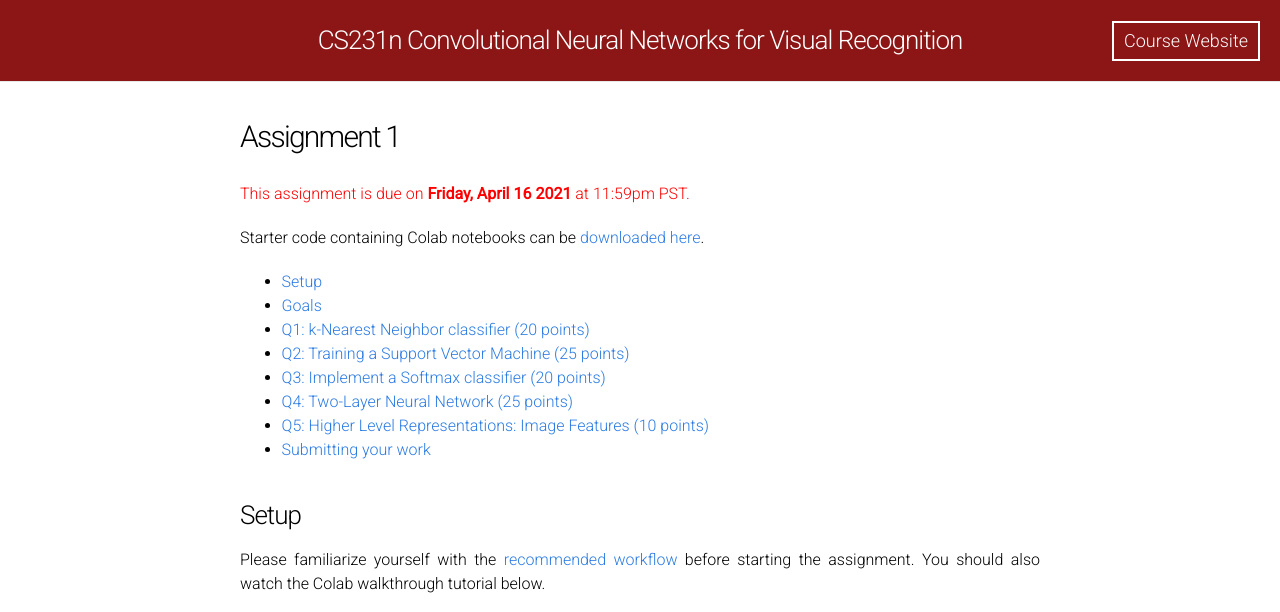
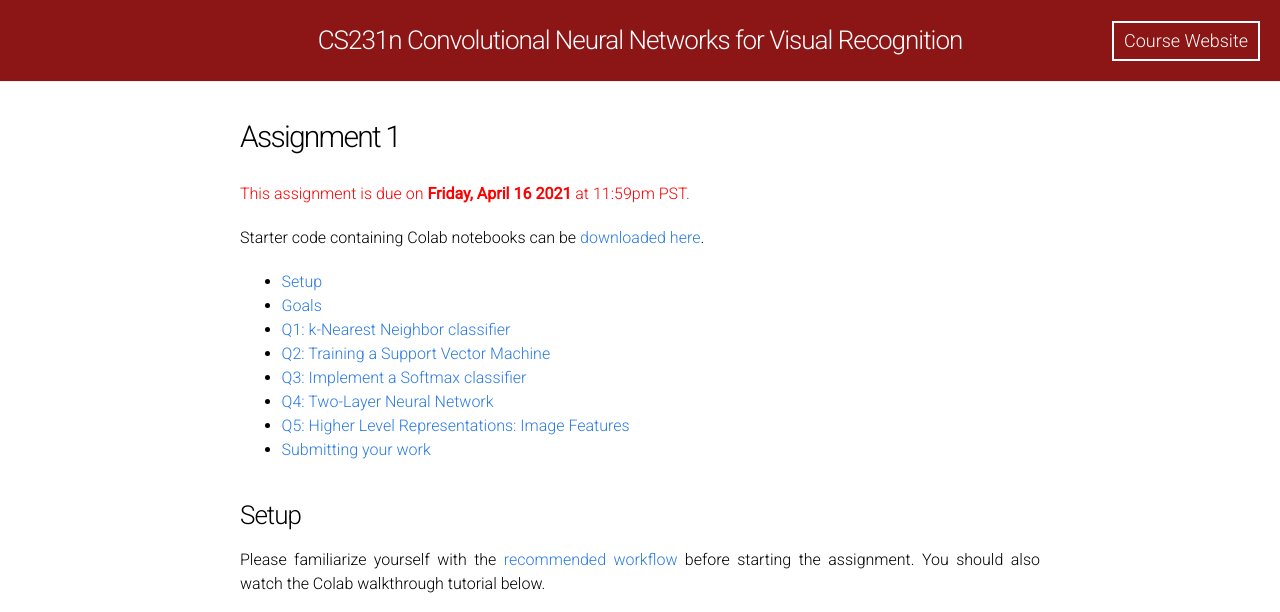
Before and after one commit to cs231n/cs231n.github.io, a Jekyll site: the page built from assignments/2021/assignment1.md, in a window 1280 px wide and 1400 px high, cut to the strip 0-612 px from the top of the window. Built offline with Jekyll 4.4.1, drawn with Linux system fonts in a browser that asks for light colours; some of the changed text lies outside the part shown.

```diff
--- a/assignments/2021/assignment1.md
+++ b/assignments/2021/assignment1.md
@@ -11,11 +11,11 @@
 
 - [Setup](#setup)
 - [Goals](#goals)
-- [Q1: k-Nearest Neighbor classifier (20 points)](#q1-k-nearest-neighbor-classifier-20-points)
-- [Q2: Training a Support Vector Machine (25 points)](#q2-training-a-support-vector-machine-25-points)
-- [Q3: Implement a Softmax classifier (20 points)](#q3-implement-a-softmax-classifier-20-points)
-- [Q4: Two-Layer Neural Network (25 points)](#q4-two-layer-neural-network-25-points)
-- [Q5: Higher Level Representations: Image Features (10 points)](#q5-higher-level-representations-image-features-10-points)
+- [Q1: k-Nearest Neighbor classifier](#q1-k-nearest-neighbor-classifier)
+- [Q2: Training a Support Vector Machine](#q2-training-a-support-vector-machine)
+- [Q3: Implement a Softmax classifier](#q3-implement-a-softmax-classifier)
+- [Q4: Two-Layer Neural Network](#q4-two-layer-neural-network)
+- [Q5: Higher Level Representations: Image Features](#q5-higher-level-representations-image-features)
 - [Submitting your work](#submitting-your-work)
 
 ### Setup
@@ -42,23 +42,23 @@
 - Understand the differences and tradeoffs between these classifiers.
 - Get a basic understanding of performance improvements from using **higher-level representations** as opposed to raw pixels, e.g. color histograms, Histogram of Gradient (HOG) features, etc.
 
-### Q1: k-Nearest Neighbor classifier (20 points)
+### Q1: k-Nearest Neighbor classifier
 
 The notebook **knn.ipynb** will walk you through implementing the kNN classifier.
 
-### Q2: Training a Support Vector Machine (25 points)
+### Q2: Training a Support Vector Machine
 
 The notebook **svm.ipynb** will walk you through implementing the SVM classifier.
 
-### Q3: Implement a Softmax classifier (20 points)
+### Q3: Implement a Softmax classifier
 
 The notebook **softmax.ipynb** will walk you through implementing the Softmax classifier.
 
-### Q4: Two-Layer Neural Network (25 points)
+### Q4: Two-Layer Neural Network
 
 The notebook **two\_layer\_net.ipynb** will walk you through the implementation of a two-layer neural network classifier.
 
-### Q5: Higher Level Representations: Image Features (10 points)
+### Q5: Higher Level Representations: Image Features
 
 The notebook **features.ipynb** will examine the improvements gained by using higher-level representations
 as opposed to using raw pixel values.
@@ -80,6 +80,6 @@
 
 `### Done! Please submit a1.zip and the pdfs to Gradescope. ###`
 
-**2.** Submit the PDF and the zip file to [Gradescope](https://www.gradescope.com/courses/103764).
+**2.** Submit the PDF and the zip file to [Gradescope](https://www.gradescope.com/courses/257661).
 
 Remember to download `a1.zip` and `assignment.pdf` locally before submitting to Gradescope.
```
Also changed, not shown: 1 other file.
